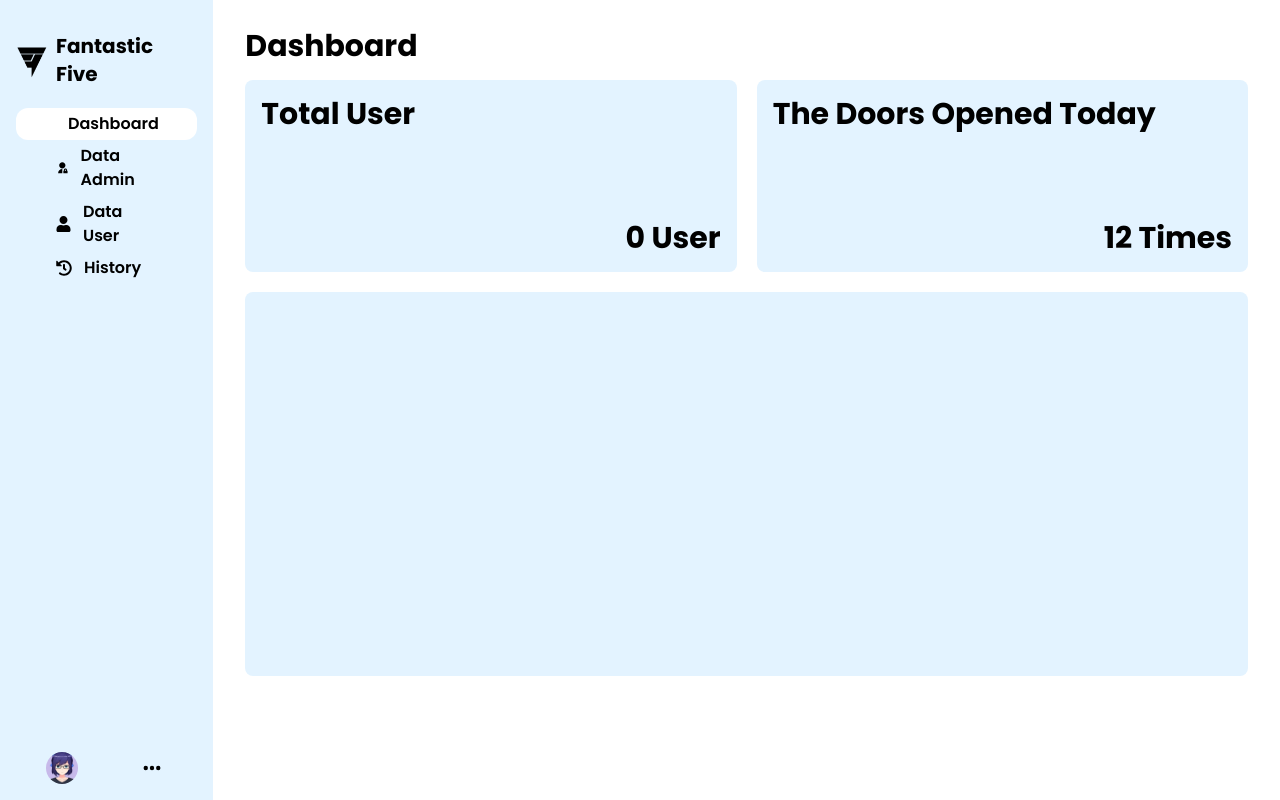
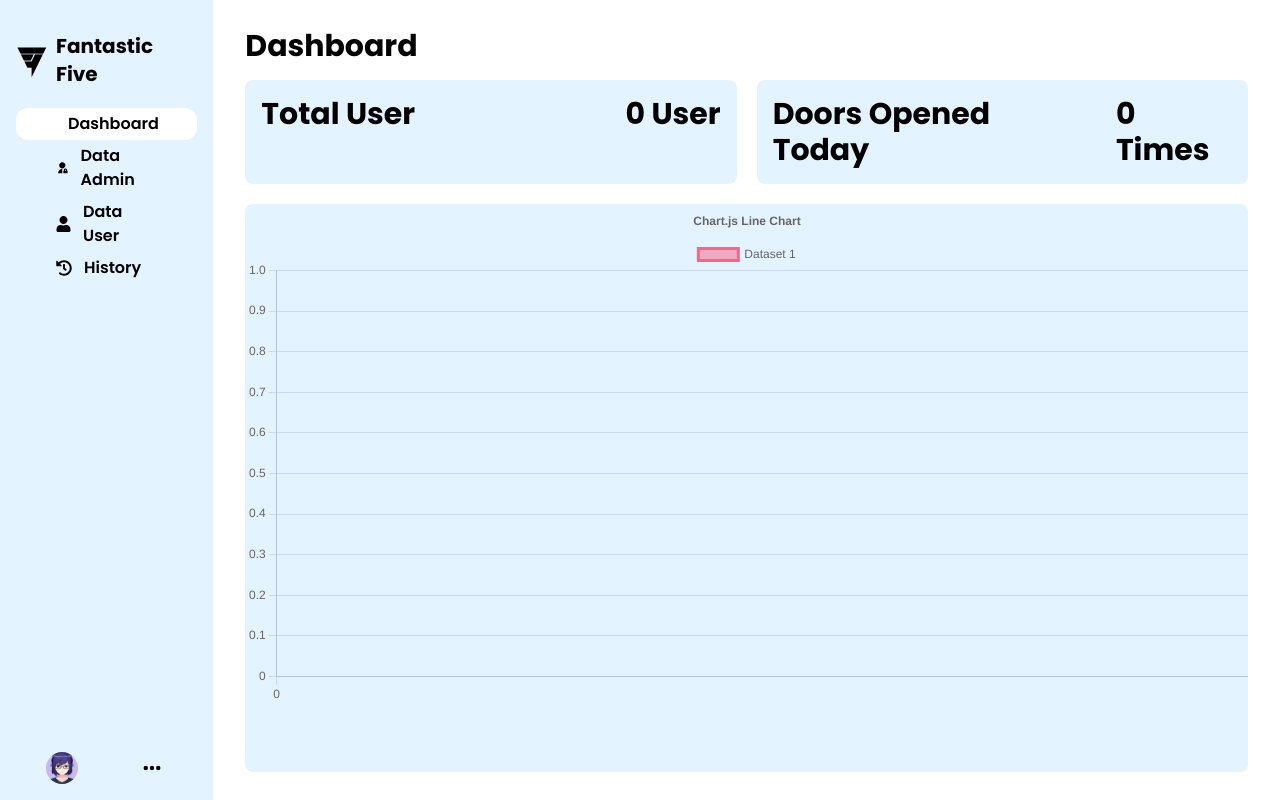
Before and after one commit to MahardhikaB/project_sdl, a Next.js app in the folder sdl_fe/: page /dashboard in a window 1280 px wide. Built offline with nearby package versions, Linux system fonts and the light colour scheme; no server answers.

Commit message:
Add Chart

```diff
--- a/sdl_fe/src/app/dashboard/page.tsx
+++ b/sdl_fe/src/app/dashboard/page.tsx
@@ -2,12 +2,62 @@
 import DashTemplate from "../dash_template";
 import { FaDoorOpen } from "react-icons/fa6";
 import { FaUser } from "react-icons/fa";
+import { useEffect, useState } from "react";
 
-import { useEffect } from "react";
+import {
+    Chart as ChartJS,
+    CategoryScale,
+    LinearScale,
+    PointElement,
+    LineElement,
+    Title,
+    Tooltip,
+    Legend,
+    scales,
+} from 'chart.js';
 
-import { useState } from "react";
+import { Line } from 'react-chartjs-2';
+
+ChartJS.register(
+    CategoryScale,
+    LinearScale,
+    PointElement,
+    LineElement,
+    Title,
+    Tooltip,
+    Legend
+);
+
+export const options = {
+    responsive: true,
+    plugins: {
+        legend: {
+            position: 'top' as const,
+        },
+        title: {
+            display: true,
+            text: 'Chart.js Line Chart',
+        },
+    },
+    scales: {
+        x: {
+            min: 0,
+            max: 12
+        }
+    }
+};
+
+type graphData = {
+    date: string;
+    count: number;
+}
 
 export default function Dashboard() {
+    const [usersCount, setUsersCount] = useState(0);
+    const [todayHistoryCount, setTodayHistoryCount] = useState(0);
+    const [graphData, setGraphData] = useState<graphData[]>([]);
+    const [labels, setLabels] = useState<string[]>([]);
+
     async function getAllUsers() {
         const res = await fetch(`${process.env.NEXT_PUBLIC_BACKEND}/api/sdl_users`, {
             method: "GET",
@@ -17,34 +67,75 @@ export default function Dashboard() {
             },
         });
         const data = await res.json();
-    console.log(data.length);
         setUsersCount(data.length);
+    }
+
+    async function getTodayHistoryCount() {
+        const res = await fetch(`${process.env.NEXT_PUBLIC_BACKEND}/api/history_today`, {
+            method: "GET",
+            headers: {
+                "Content-Type": "application/json",
+                Authorization: `Bearer ${localStorage.getItem("token")}`,
+            },
+        });
+        const data = await res.json();
+        setTodayHistoryCount(data.data);
+    }
+
+    async function getGraphData() {
+        const res = await fetch(`${process.env.NEXT_PUBLIC_BACKEND}/api/graph`, {
+            method: "GET",
+            headers: {
+                "Content-Type": "application/json",
+                Authorization: `Bearer ${localStorage.getItem("token")}`,
+            },
+        });
+        const data = await res.json();
+        console.log(data);
+        setGraphData(data);
+
+        // Extracting dates for labels
+        const graphLabels = data.map((item: graphData) => item.date);
+        setLabels(graphLabels);
     }
 
     useEffect(() => {
         getAllUsers();
+        getTodayHistoryCount();
+        getGraphData();
     }, []);
 
-    const [usersCount, setUsersCount] = useState(0);
-
+    const chartData = {
+        labels,
+        datasets: [
+            {
+                label: 'Dataset 1',
+                data: graphData.map((item) => item.count),
+                borderColor: 'rgb(255, 99, 132)',
+                backgroundColor: 'rgba(255, 99, 132, 0.5)',
+            },
+        ],
+    };
 
     return (
         <DashTemplate activeindex={0}>
             <div className="flex flex-col text-black w-5/6 px-8 py-7">
                 <h1 className="font-bold text-3xl mb-4">Dashboard</h1>
                 <div className="flex flex-row">
-            <div className="bg-[#E3F3FF] rounded-lg h-48 w-full mr-5 flex flex-col justify-between">
+                    <div className="bg-[#E3F3FF] rounded-lg w-full mr-5 flex flex-row justify-between">
                         <h1 className="font-bold text-3xl m-4">Total User</h1>
-            <h1 className="font-bold text-3xl self-end m-4">{usersCount} User</h1>
+                        <h1 className="font-bold text-3xl m-4">{usersCount} User</h1>
                     </div>
-            <div className="bg-[#E3F3FF] rounded-lg h-48 w-full flex flex-col justify-between">
+                    <div className="bg-[#E3F3FF] rounded-lg w-full flex flex-row justify-between">
                         <h1 className="font-bold text-3xl mx-4 my-4">
-                The Doors Opened Today
+                            Doors Opened Today
                         </h1>
-            <h1 className="font-bold text-3xl self-end m-4">12 Times</h1>
+                        <h1 className="font-bold text-3xl m-4">{todayHistoryCount} Times</h1>
                     </div>
                 </div>
-        <div className="bg-[#E3F3FF] rounded-lg h-96 w-full mt-5"></div>
+                <div className="bg-[#E3F3FF] rounded-lg h-[75vh] w-full mt-5 flex justify-center">
+                    <Line options={options} data={chartData} />
+                </div>
             </div>
         </DashTemplate>
     );
```
Lines whose indentation alone changed are shown as unchanged.
